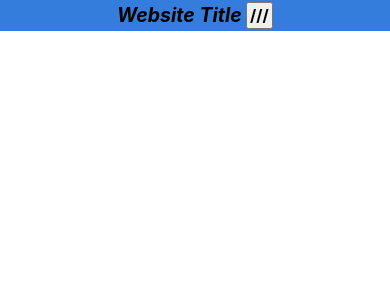
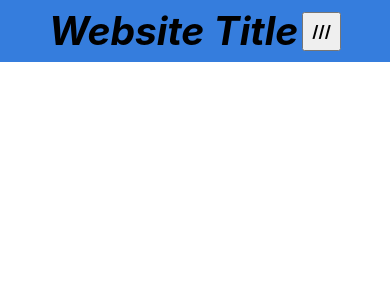
Before and after one commit to JakeeBro/cr-website, a React (Create React App) app: page / in a window 390 px wide. Shown: the top 300 px of the page. Built offline with nearby package versions, Linux system fonts and the light colour scheme.

Commit message:
Viewport Size Testing

```diff
--- a/src/components/NavBar/NavBarButton.js
+++ b/src/components/NavBar/NavBarButton.js
@@ -4,7 +4,7 @@ const NavBarButton = ({ title, href }) => {
 	return (
 		<div className='flex items-center justify-center ma2'>
 			<a href={href}>
-				<button className=''>{title}</button>
+				<button className='navbutton-v2'>{title}</button>
 			</a>
 		</div>
 	)
--- a/src/components/NavBar/NavBarV2.css
+++ b/src/components/NavBar/NavBarV2.css
@@ -1,4 +1,73 @@
-@media screen and (max-width: 800px) {
+.navbutton-v2 {
+	color: white;
+	background-color: transparent;
+	border: solid;
+	border-width: 2px;
+	border-color: white;
+	border-radius: 10px;
+}
+
+.navbutton-v2:hover {
+	color: black;
+	background-color: white;
+}
+
+@media screen and (max-width: 550px) {
+	.navdiv-v2 {
+		background-color: #357DDD;
+		width: auto;
+		height: 16vmin;
+	}
+
+	.navbar-v2 {
+		display: inline-flex;
+		align-items: center;
+		justify-content: space-between;
+		width: stretch;
+		height: 16vmin;
+		margin: 0 10vw 0 10vw;
+	}
+
+	.navtitle-v2 {
+		font-weight: bold;
+		font-style: italic;
+		font-size: 10vw;
+		margin-right: 1vw;
+	}
+
+	.navlist-v2 {
+		display: flex;
+		align-items: center;
+		justify-content: center;
+	}
+
+	.navbutton-v2 {
+		visibility: hidden;
+		font-weight: bold;
+		font-style: normal;
+		font-size: 1.5vmin;
+		width: 12vw;
+		height: 5vmin;
+		margin-left: 1vw;
+		cursor: pointer;
+	}
+
+	.navburger-v2 {
+		display: flex;
+		align-items: center;
+		justify-content: center;
+		visibility: visible;
+		margin: auto;
+		padding: auto;
+		font-weight: bold;
+		font-style: normal;
+		font-size: auto;
+		width: 10vmin;
+		height: 10vmin;
+	}
+}
+
+@media screen and (min-width: 550px) and (max-width: 800px) {
 	.navdiv-v2 {
 		background-color: #357DDD;
 		width: auto;
```
